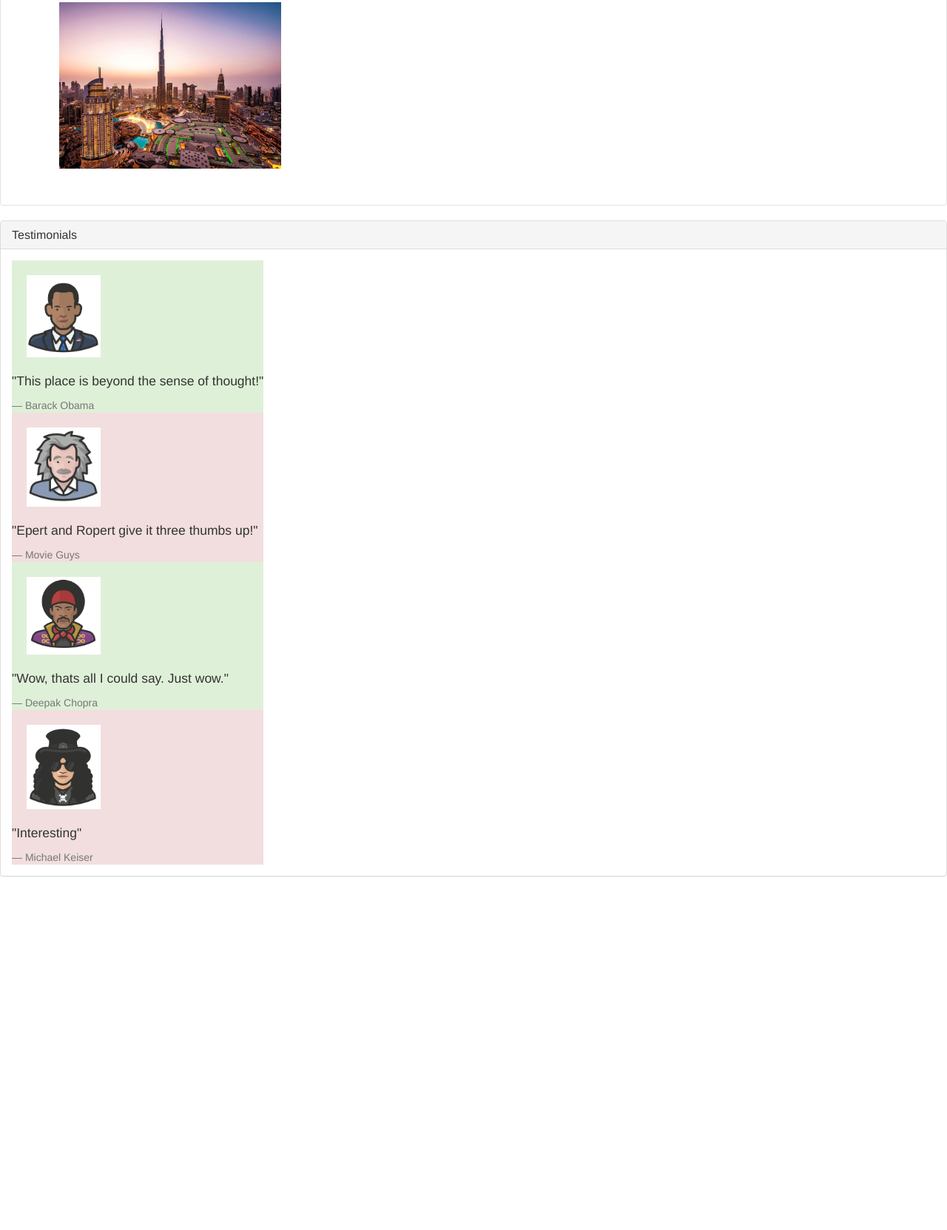
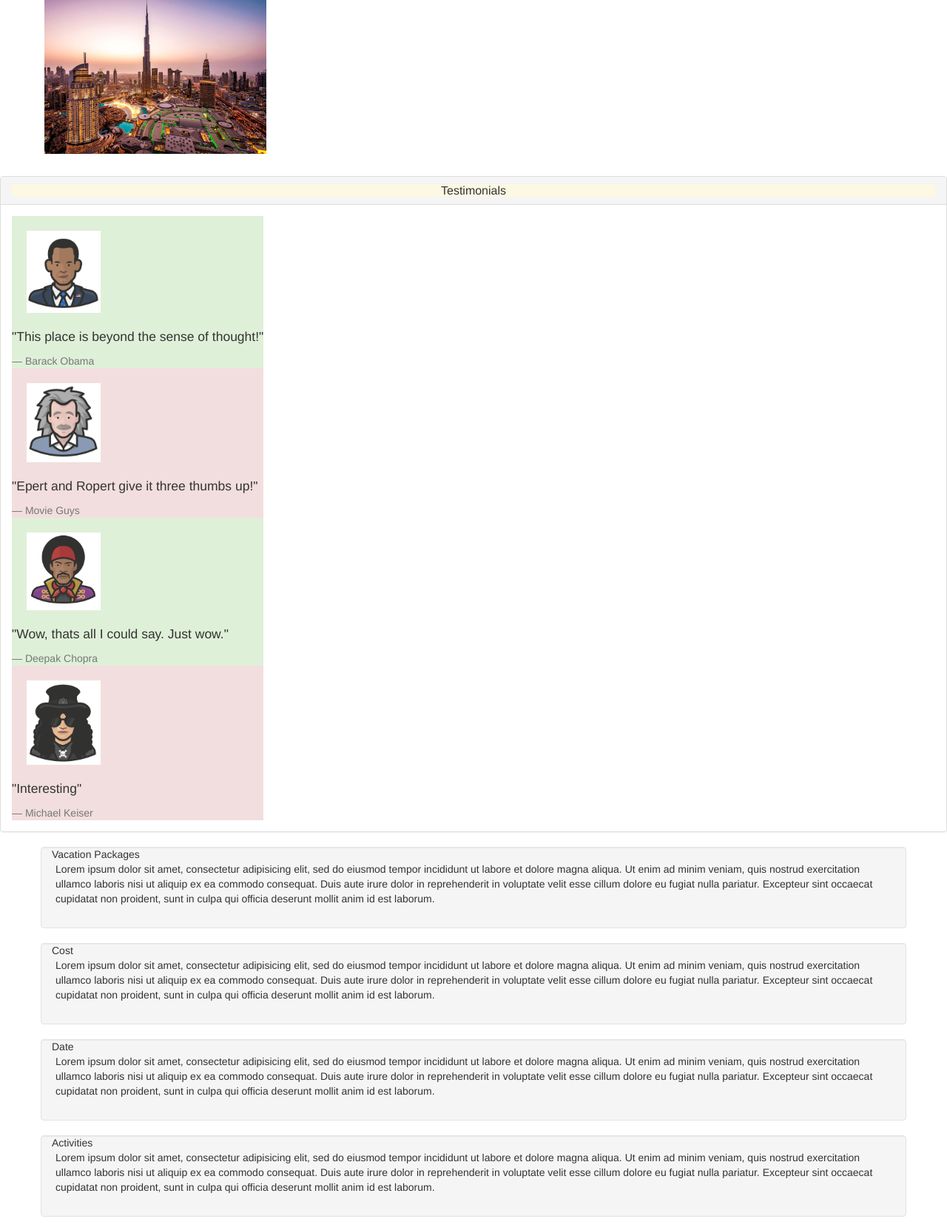
Before and after one commit to 21-Coding/VacationAdvertise, a plain HTML site: page index.html in a window 1280 px wide. Shown: the part 1137-2800 px from the top of the page at 74% size. Before the commit the page ends 2342 px from the top, so only its background shows below. Drawn offline with Linux system fonts and the light colour scheme.

Commit message:
add css and html styles, rows and columns for vacation packages

```diff
--- a/css/styles.css
+++ b/css/styles.css
@@ -10,6 +10,15 @@ body {
   background-repeat: no-repeat;
   background-size: 1200px 1200px;
 }
+
+.panel-heading {
+  background-color: beige;
+}
+
+h2 {
+text-align: center;
+}
+
 
 
 .bg-danger {
@@ -36,10 +45,7 @@ img {
 
 }
 
-.well {
-  background-color: transparent;
 
-}
 
 .special {
   width: 100px;
--- a/index.html
+++ b/index.html
@@ -15,7 +15,7 @@
 <!-- end jumbotron -->
 
 <!-- div containing places with photos of each -->
-    <div class="well">
+    <div>
       <h2 class="bg-warning">Places</h2>
       <ul>
         <li class="bg-danger">The Dragons Back</li>
@@ -34,7 +34,7 @@
 <!-- Testimonials start -->
     <div class="panel panel-default">
       <div class="panel-heading">
-        <h2 class="panel-title">Testimonials</h2>
+        <h2 class="panel-title bg-warning">Testimonials</h2>
       </div>
       <div class="panel-body">
 
@@ -64,7 +64,37 @@
       </div>
     </div>
 <!-- Testimonials end -->
+    <div class="container">
+      <div class="row">
+        <div class="col-md-3">Vacation Packages</div>
+          <div class="well">
+            <p>Lorem ipsum dolor sit amet, consectetur adipisicing elit, sed do eiusmod tempor incididunt ut labore et dolore magna aliqua. Ut enim ad minim veniam, quis nostrud exercitation ullamco laboris nisi ut aliquip ex ea commodo consequat. Duis aute irure dolor in reprehenderit in voluptate velit esse cillum dolore eu fugiat nulla pariatur. Excepteur sint occaecat cupidatat non proident, sunt in culpa qui officia deserunt mollit anim id est laborum.</p>
+          </div>
+        <div class="col-md-3">Cost</div>
+          <div class="well">
+            <p>Lorem ipsum dolor sit amet, consectetur adipisicing elit, sed do eiusmod tempor incididunt ut labore et dolore magna aliqua. Ut enim ad minim veniam, quis nostrud exercitation ullamco laboris nisi ut aliquip ex ea commodo consequat. Duis aute irure dolor in reprehenderit in voluptate velit esse cillum dolore eu fugiat nulla pariatur. Excepteur sint occaecat cupidatat non proident, sunt in culpa qui officia deserunt mollit anim id est laborum.</p>
+          </div>
+        <div class="col-md-3">Date</div>
+          <div class="well">
+            <p>Lorem ipsum dolor sit amet, consectetur adipisicing elit, sed do eiusmod tempor incididunt ut labore et dolore magna aliqua. Ut enim ad minim veniam, quis nostrud exercitation ullamco laboris nisi ut aliquip ex ea commodo consequat. Duis aute irure dolor in reprehenderit in voluptate velit esse cillum dolore eu fugiat nulla pariatur. Excepteur sint occaecat cupidatat non proident, sunt in culpa qui officia deserunt mollit anim id est laborum.</p>
+          </div>
+        <div class="col-md-3">Activities</div>
+          <div class="well">
+            <p>Lorem ipsum dolor sit amet, consectetur adipisicing elit, sed do eiusmod tempor incididunt ut labore et dolore magna aliqua. Ut enim ad minim veniam, quis nostrud exercitation ullamco laboris nisi ut aliquip ex ea commodo consequat. Duis aute irure dolor in reprehenderit in voluptate velit esse cillum dolore eu fugiat nulla pariatur. Excepteur sint occaecat cupidatat non proident, sunt in culpa qui officia deserunt mollit anim id est laborum.</p>
+          </div>
 
+        </div>
+
+        </div>
+
+        </div>
+
+        </div>
+      </div>
+    </div>
+    </div>
+
+  </div>
 
   </body>
 </html>
```
